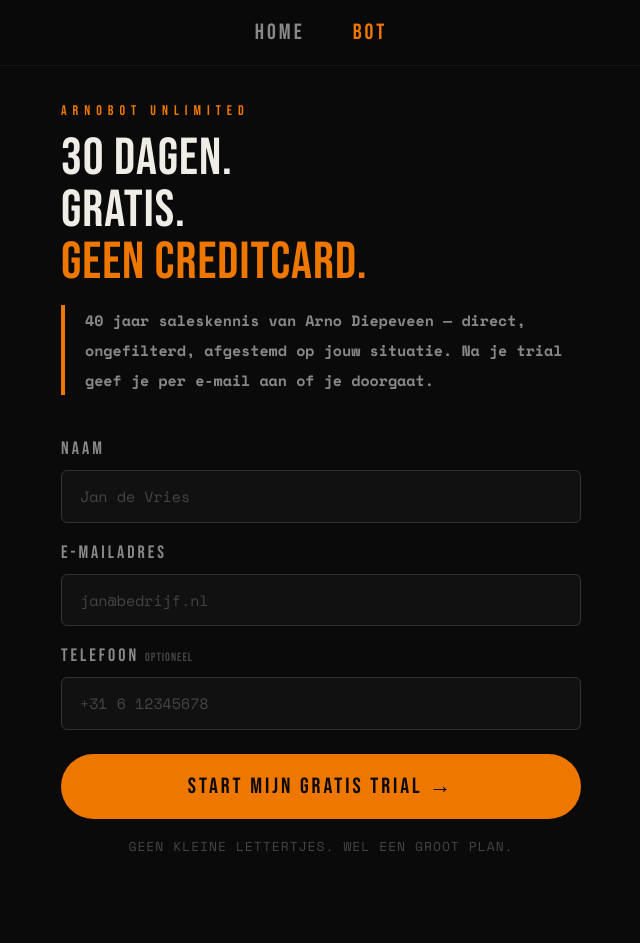
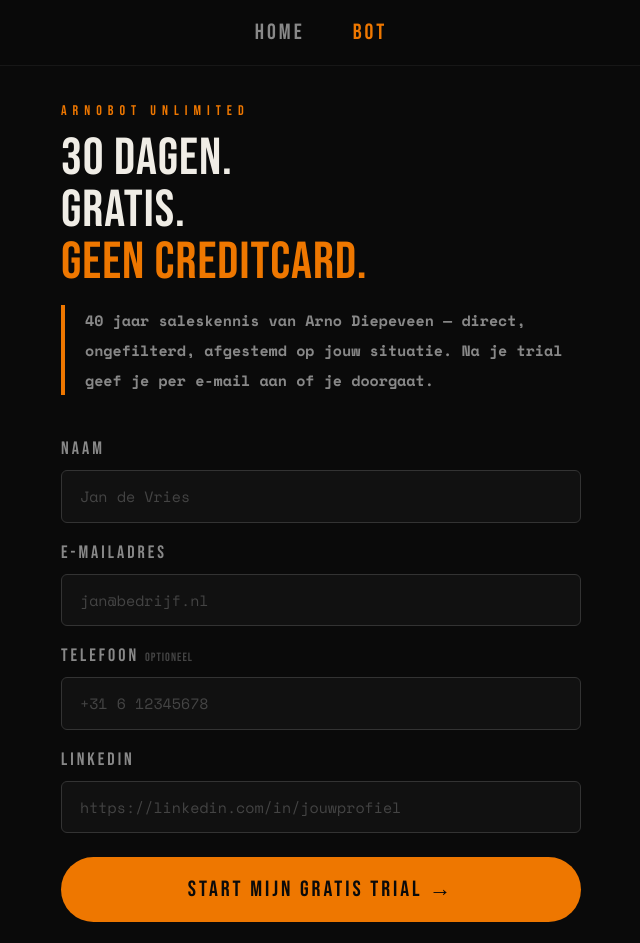
Before and after one commit to arnoceo-ops/arno-blog, a Next.js app: page /bot-aanmelden in a window 1280 px wide. Shown: the top 943 px of the page, without its empty margins (319-959 px from the left). Built offline with nearby package versions, Linux system fonts and the light colour scheme.

Commit message:
feat: LinkedIn verplicht veld + zakelijk e-mail check aanmeldpagina

```diff
--- a/app/api/bot/aanmelden/route.ts
+++ b/app/api/bot/aanmelden/route.ts
@@ -10,17 +10,22 @@ const serviceDb = createClient(
 )
 
 const emailRegex = /^[^\s@]+@[^\s@]+\.[^\s@]+$/
+const BLOCKED_DOMAINS = ['gmail.com','hotmail.com','outlook.com','yahoo.com','live.com','icloud.com','me.com','msn.com','protonmail.com','proton.me']
 
 export async function POST(req: Request) {
   try {
-    const { naam, email, telefoon } = await req.json()
+    const { naam, email, telefoon, linkedin } = await req.json()
     const voornaam = (naam || '').split(' ')[0]
 
-    if (!naam || !email) {
-      return NextResponse.json({ error: 'Naam en e-mailadres zijn verplicht' }, { status: 400 })
+    if (!naam || !email || !linkedin) {
+      return NextResponse.json({ error: 'Naam, e-mailadres en LinkedIn zijn verplicht' }, { status: 400 })
     }
     if (!emailRegex.test(email)) {
       return NextResponse.json({ error: 'Ongeldig e-mailadres' }, { status: 400 })
+    }
+    const domain = email.split('@')[1]?.toLowerCase()
+    if (!domain || BLOCKED_DOMAINS.includes(domain)) {
+      return NextResponse.json({ error: 'Gebruik je zakelijke e-mailadres.' }, { status: 400 })
     }
 
     const { error: dbError } = await serviceDb
@@ -30,6 +35,7 @@ export async function POST(req: Request) {
         email,
         full_name: naam,
         telefoon: telefoon || null,
+        linkedin: linkedin || null,
         trial_start: new Date().toISOString(),
         is_active: true,
       })
@@ -97,6 +103,7 @@ export async function POST(req: Request) {
             <tr><td style="padding: 8px 0; color: #777; width: 100px;">Naam</td><td style="padding: 8px 0;"><strong>${naam}</strong></td></tr>
             <tr><td style="padding: 8px 0; color: #777;">Email</td><td style="padding: 8px 0;"><a href="mailto:${email}" style="color: #EE7700;">${email}</a></td></tr>
             <tr><td style="padding: 8px 0; color: #777;">Telefoon</td><td style="padding: 8px 0;">${telefoon || '—'}</td></tr>
+            <tr><td style="padding: 8px 0; color: #777;">LinkedIn</td><td style="padding: 8px 0;"><a href="${linkedin}" style="color: #EE7700;">${linkedin}</a></td></tr>
             <tr><td style="padding: 8px 0; color: #777;">Trial start</td><td style="padding: 8px 0;">${new Date().toLocaleDateString('nl-NL')}</td></tr>
           </table>
         </div>
--- a/app/arnobot/page.tsx
+++ b/app/arnobot/page.tsx
@@ -341,7 +341,7 @@ export default function ArnoBotLandingPage() {
             </div>
             <div className="feature-item">
               <span className="feature-arrow">→</span>
-              <span className="feature-text">Verdiep je expertise.<small>Verwijzing naar blogs, boeken en video's.</small></span>
+              <span className="feature-text">Verdiep je expertise<small>Verwijzing naar blogs, boeken en video's.</small></span>
             </div>
             <div className="feature-item" style={{borderBottom:'none'}}>
               <span className="feature-arrow">→</span>
--- a/app/bot-aanmelden/page.tsx
+++ b/app/bot-aanmelden/page.tsx
@@ -4,15 +4,23 @@ import { useState } from 'react'
 import Link from 'next/link'
 
 export default function BotAanmeldenPage() {
-  const [form, setForm] = useState({ naam: '', email: '', telefoon: '' })
+  const [form, setForm] = useState({ naam: '', email: '', telefoon: '', linkedin: '' })
   const [submitted, setSubmitted] = useState(false)
   const [loading, setLoading] = useState(false)
   const [error, setError] = useState('')
+
+  const BLOCKED_DOMAINS = ['gmail.com','hotmail.com','outlook.com','yahoo.com','live.com','icloud.com','me.com','msn.com','protonmail.com','proton.me']
 
   async function handleSubmit(e: React.FormEvent) {
     e.preventDefault()
     setLoading(true)
     setError('')
+    const domain = form.email.split('@')[1]?.toLowerCase()
+    if (!domain || BLOCKED_DOMAINS.includes(domain)) {
+      setError('Gebruik je zakelijke e-mailadres.')
+      setLoading(false)
+      return
+    }
     try {
       const res = await fetch('/api/bot/aanmelden', {
         method: 'POST',
@@ -118,6 +126,17 @@ export default function BotAanmeldenPage() {
                       onChange={e => setForm({ ...form, telefoon: e.target.value })}
                     />
                   </div>
+                  <div>
+                    <label style={{ display: 'block', fontFamily: "'Bebas Neue', sans-serif", fontSize: 18, letterSpacing: 3, color: '#888', marginBottom: 8 }}>LINKEDIN</label>
+                    <input
+                      className="field-input"
+                      type="url"
+                      placeholder="https://linkedin.com/in/jouwprofiel"
+                      value={form.linkedin}
+                      onChange={e => setForm({ ...form, linkedin: e.target.value })}
+                      required
+                    />
+                  </div>
                 </div>
 
                 {error && <p style={{ color: '#c0392b', fontSize: 14, marginBottom: 16, fontWeight: 700 }}>{error}</p>}
```
